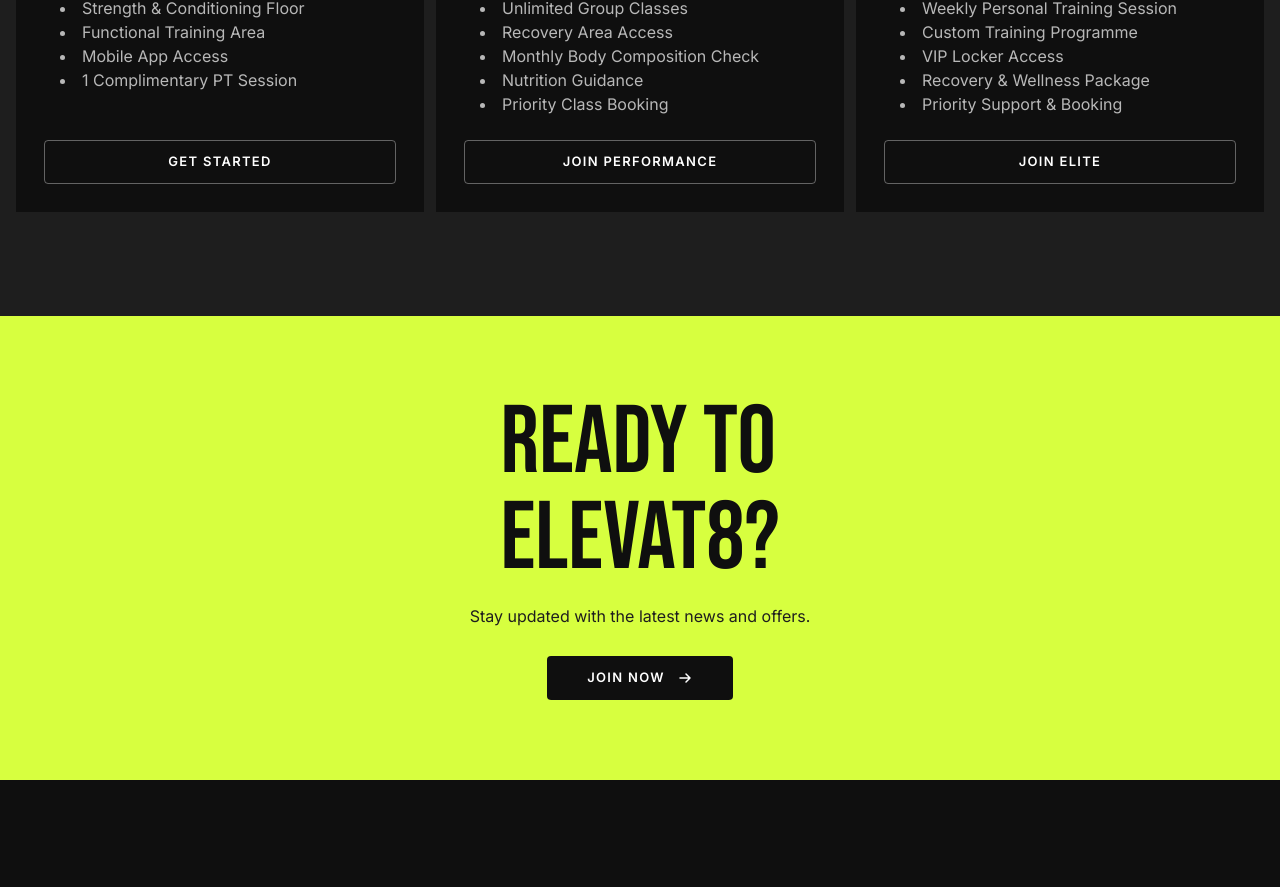
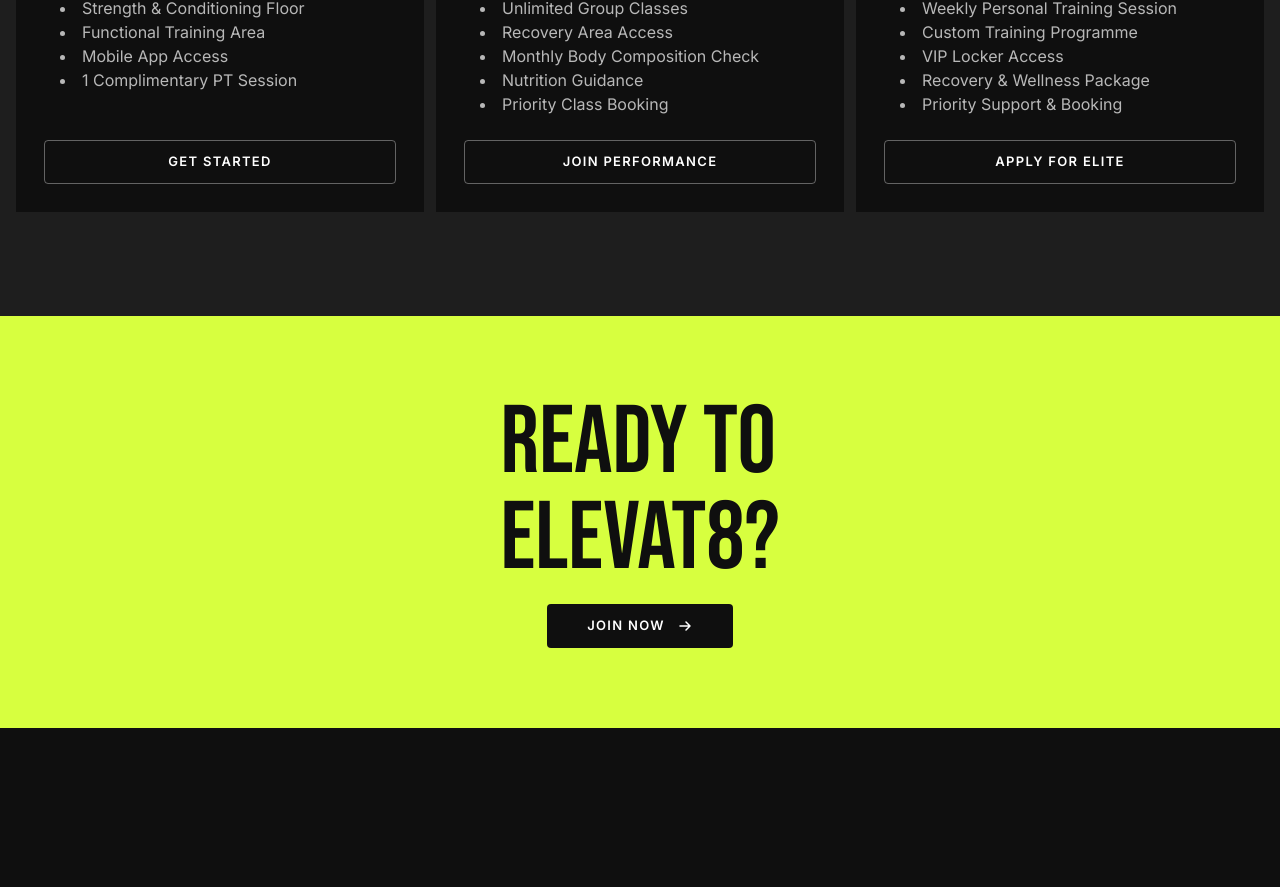
Before and after one commit to nimrasani/elevat8, a Next.js app: page / in a window 1280 px wide. Shown: the part 2858-3745 px from the top of the page. Built offline with nearby package versions, Linux system fonts and the light colour scheme.

Commit message:
UI fixes: color fixes

```diff
--- a/app/sections/ConnectSection.js
+++ b/app/sections/ConnectSection.js
@@ -10,9 +10,9 @@ export default function ConnectSection() {
                 READY TO <br />
                 ELEVAT8?
               </h4>
-              <p className="text-sm md:text-base text-[#1e1e1e] max-w-lg lg:mb-7">
+              {/* <p className="text-sm md:text-base text-[#1e1e1e] max-w-lg lg:mb-7">
                 Stay updated with the latest news and offers.
-              </p>
+              </p> */}
 
               <a
                 href="#contact"
--- a/app/sections/ContactForm.js
+++ b/app/sections/ContactForm.js
@@ -32,7 +32,8 @@ export default function ContactForm() {
     const portalId = "25647202";
     const formId = "d1ffb0a0-82f0-453b-b041-ed3dfefaa27e";
 
-    const url = `https://api.hsforms.com/submissions/v3/integration/submit/${portalId}/${formId}`;
+    // const url = `https://api.hsforms.com/submissions/v3/integration/submit/${portalId}/${formId}`;
+    const url = `#`;
 
     const submissionData = {
       fields: [
@@ -163,8 +164,8 @@ export default function ContactForm() {
             disabled={isLoading}
             className="inline-flex justify-center items-center gap-3 cursor-pointer w-full
               uppercase rounded-sm text-btn font-semibold tracking-widest text-white disabled:bg-[#FFFFFF1A]
-              bg-transparent hover:bg-[#c2e53a] hover:text-[#0f0f0f] focus:text-[#0f0f0f] focus:bg-[#c2e53a]
-              border border-[#B8B8B880] h-[44px]
+              bg-transparent hover:bg-[#d7ff3f] hover:text-[#0f0f0f] focus:text-[#0f0f0f] focus:bg-[#d7ff3f]
+              border border-[#B8B8B880] hover:border-[#d7ff3f] focus:border-[#d7ff3f] h-[44px]
               px-4 mt-5 ease-in-out duration-300 transition-all"
           >
             {isLoading ? (
--- a/app/sections/MembershipSection.js
+++ b/app/sections/MembershipSection.js
@@ -59,8 +59,8 @@ export default function MembershipSection() {
                   href="#"
                   className="inline-flex justify-center items-center gap-3 cursor-pointer w-full
               uppercase rounded-sm text-btn font-semibold tracking-widest text-white
-              bg-transparent hover:bg-[#c2e53a] hover:text-[#0f0f0f] focus:text-[#0f0f0f] focus:bg-[#c2e53a]
-              border border-[#B8B8B880] h-[44px]
+              bg-transparent hover:bg-[#D7FF3F] hover:text-[#0f0f0f] focus:text-[#0f0f0f] focus:bg-[#D7FF3F]
+              border border-[#B8B8B880] hover:border-[#D7FF3F] focus:border-[#D7FF3F] h-[44px]
               py-4 px-10 mt-6 ease-in-out duration-300 transition-all"
                 >
                   Get Started
@@ -103,8 +103,8 @@ export default function MembershipSection() {
                   href="#"
                   className="inline-flex justify-center items-center gap-3 cursor-pointer w-full
               uppercase rounded-sm text-btn font-semibold tracking-widest text-white
-              bg-transparent hover:bg-[#c2e53a] hover:text-[#0f0f0f] focus:text-[#0f0f0f] focus:bg-[#c2e53a]
-              border border-[#B8B8B880] h-[44px]
+              bg-transparent hover:bg-[#D7FF3F] hover:text-[#0f0f0f] focus:text-[#0f0f0f] focus:bg-[#D7FF3F]
+              border border-[#B8B8B880] hover:border-[#D7FF3F] focus:border-[#D7FF3F] h-[44px]
               py-4 px-10 ease-in-out duration-300 transition-all"
                 >
                   Join Performance
@@ -145,17 +145,13 @@ export default function MembershipSection() {
 
                 <a
                   href="#"
-                  //   className="cursor-pointer w-full mx-auto border border-[#B8B8B8] text-white font-semibold
-                  // rounded-lg hover:bg-[#c2e53a] hover:text-[#0f0f0f] hover:border-[#c2e53a]
-                  // focus:bg-[#c2e53a] focus:text-[#0f0f0f] focus:border-[#c2e53a]
-                  // transition-all ease-in-out duration-300 py-2 px-4 mb-3"
                   className="inline-flex justify-center items-center gap-3 cursor-pointer w-full
               uppercase rounded-sm text-btn font-semibold tracking-widest text-white
-              bg-transparent hover:bg-[#c2e53a] hover:text-[#0f0f0f] focus:text-[#0f0f0f] focus:bg-[#c2e53a]
-              border border-[#B8B8B880] h-[44px]
+              bg-transparent hover:bg-[#D7FF3F] hover:text-[#0f0f0f] focus:text-[#0f0f0f] focus:bg-[#D7FF3F]
+              border border-[#B8B8B880] hover:border-[#D7FF3F] focus:border-[#D7FF3F] h-[44px]
               py-4 px-10 ease-in-out duration-300 transition-all"
                 >
-                  Join Elite
+                  Apply For Elite
                 </a>
               </div>
             </div>
```
